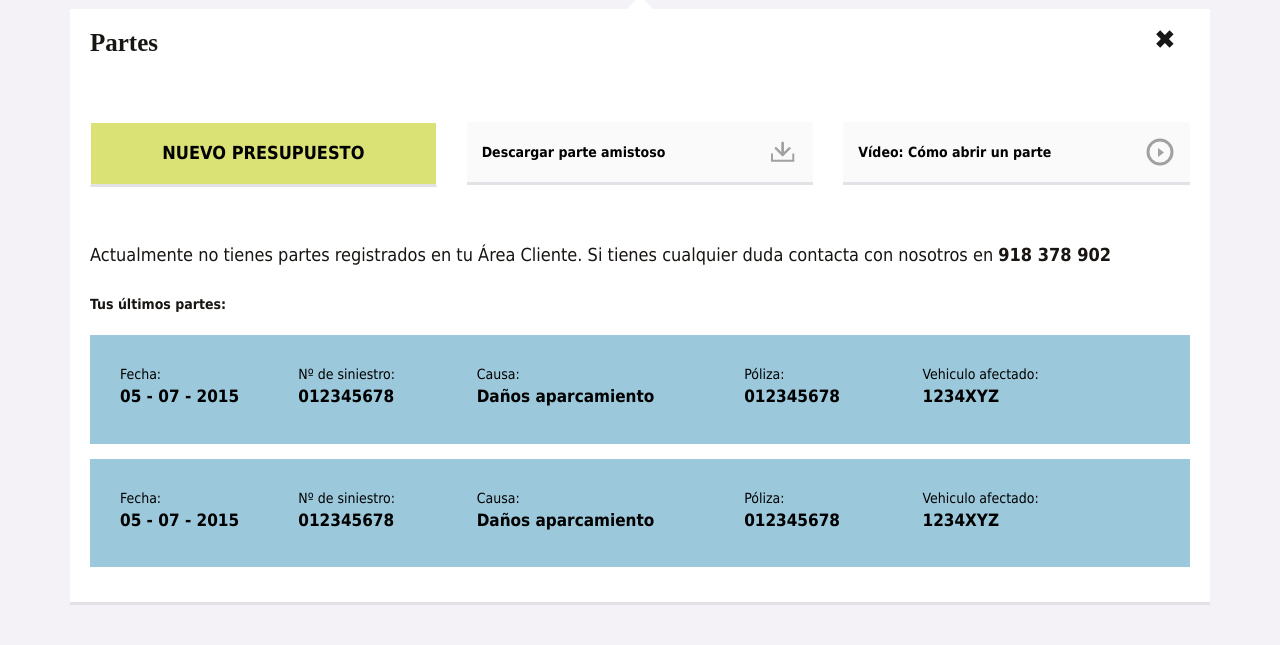
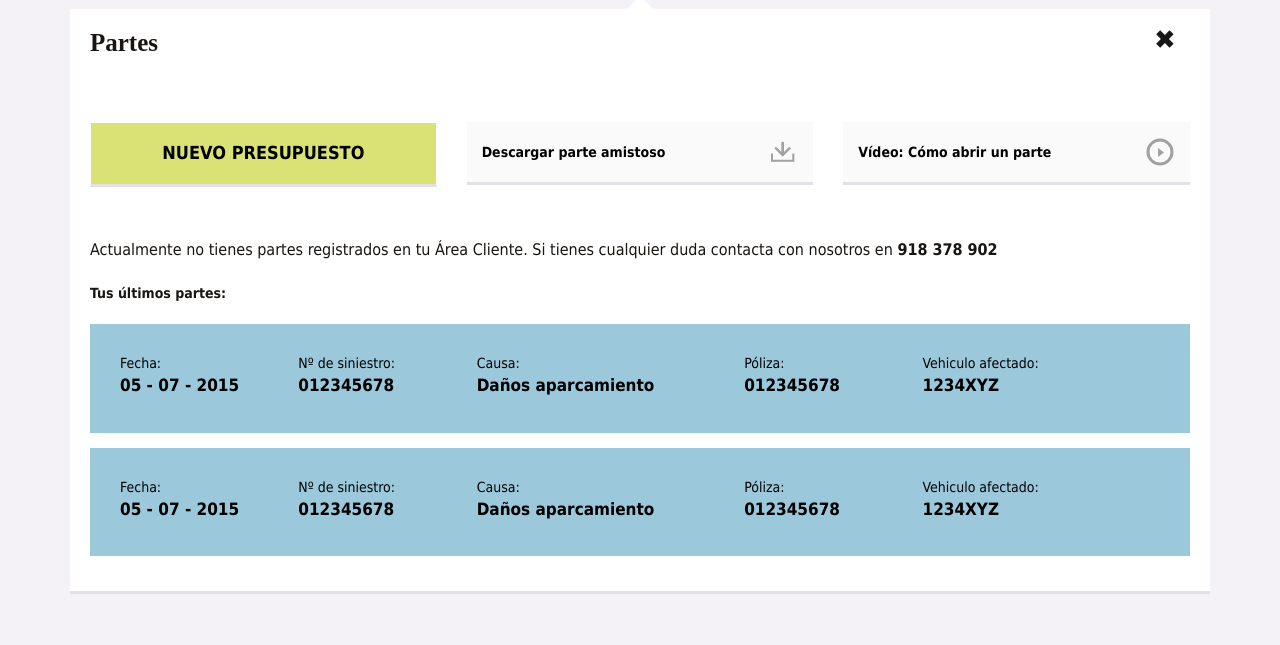
Before and after one commit to elenafpmc/direct-maquetas, a PHP site: page /html/area-clientes_inicio.html in a window 1280 px wide, after a click that opens the changed part. Shown: the part 902-1547 px from the top of the page. Run offline with PHP 8.4, Linux system fonts and the light colour scheme; some libraries are stand-ins or nearby versions.

Commit message:
minor fix

```diff
--- a/html/area-clientes_inicio.html
+++ b/html/area-clientes_inicio.html
@@ -1833,7 +1833,7 @@
 
                 <div class="row margin-b-25">
                   <div class="col-sm-12">
-                    <p class="h4 font-normal">Actualmente no tienes partes registrados en tu Área Cliente. Si tienes cualquier duda contacta con nosotros en <strong>918 378 902</strong></p>
+                    <p class="info-message">Actualmente no tienes partes registrados en tu Área Cliente. Si tienes cualquier duda contacta con nosotros en <strong>918 378 902</strong></p>
                   </div>
                 </div>
 
--- a/src/area-clientes_inicio.html
+++ b/src/area-clientes_inicio.html
@@ -1631,7 +1631,7 @@
 
                 <div class="row margin-b-25">
                   <div class="col-sm-12">
-                    <p class="h4 font-normal">Actualmente no tienes partes registrados en tu Área Cliente. Si tienes cualquier duda contacta con nosotros en <strong>918 378 902</strong></p>
+                    <p class="info-message">Actualmente no tienes partes registrados en tu Área Cliente. Si tienes cualquier duda contacta con nosotros en <strong>918 378 902</strong></p>
                   </div>
                 </div>
 
--- a/src/less/pages/client-area.less
+++ b/src/less/pages/client-area.less
@@ -18,6 +18,10 @@
 		font-family: Futura;
 	}
 
+	.info-message {
+		font-size: 16px;
+		line-height: 19px;
+	}
 
 	.block-alert .message {
 		.text-message {
```
Also changed, not shown: html/css/critical.min.css.
